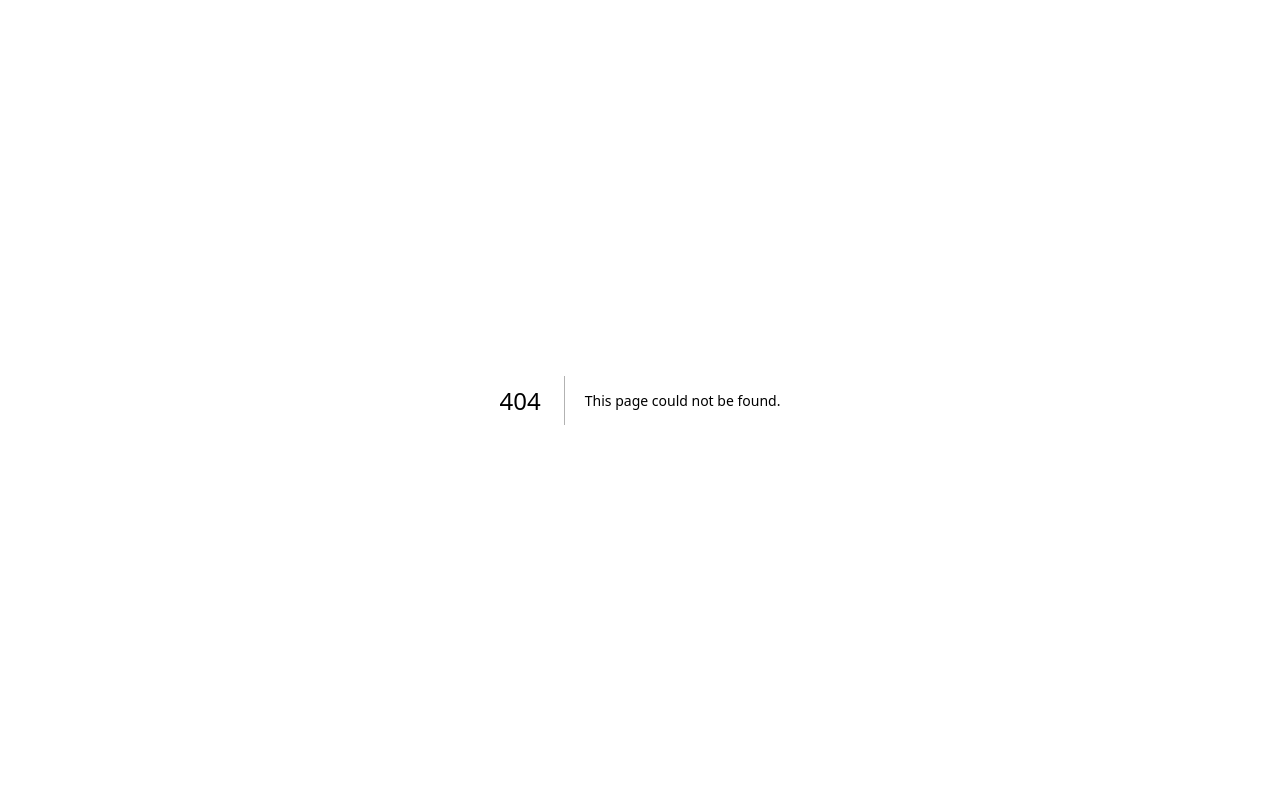
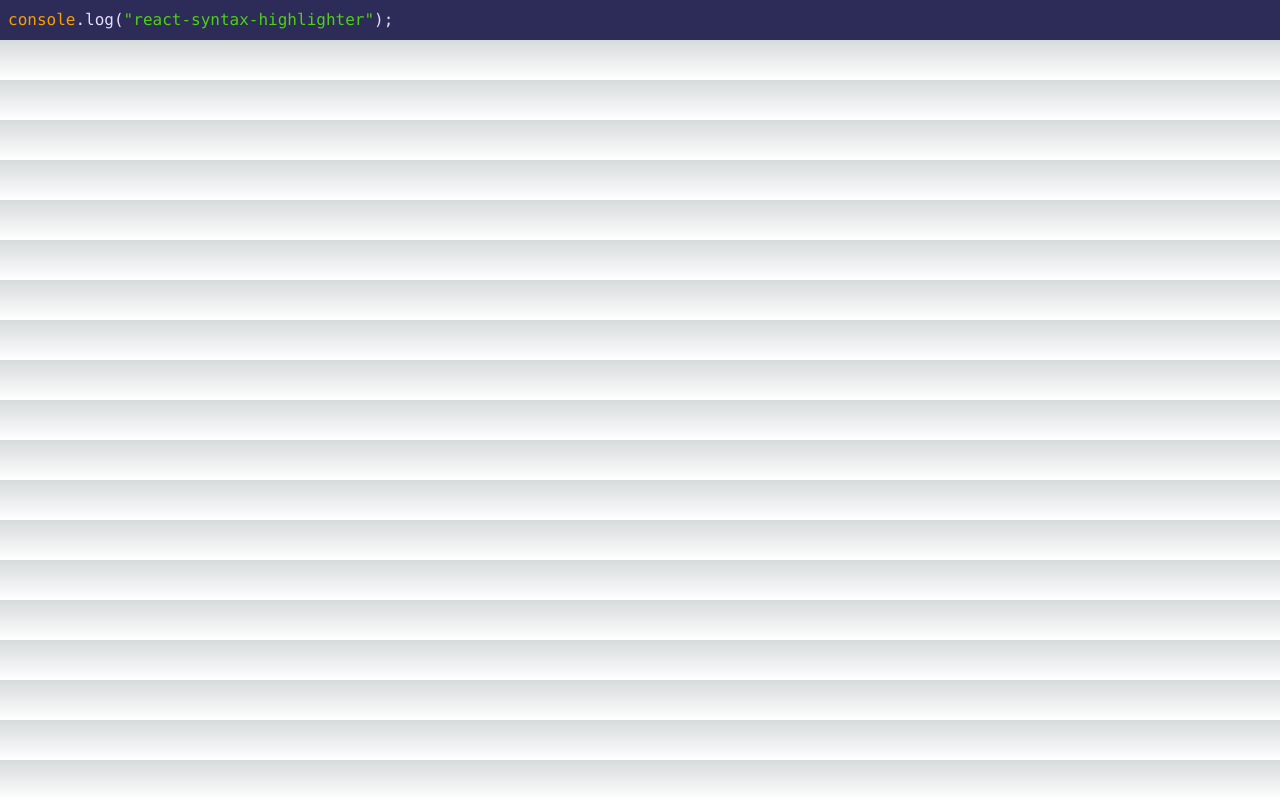
Before and after one commit to agongdai/nextjs-performance, a Next.js app: page /testing in a window 1280 px wide. Before the commit this address had no page. Built offline with nearby package versions, Linux system fonts and the light colour scheme.

Commit message:
react-syntax-highlighter

```diff
--- /dev/null
+++ b/src/app/testing/ClientWrapper.tsx
@@ -0,0 +1,14 @@
+'use client';
+
+import React from 'react';
+
+import JsesSyntaxHighlighter from './JsesSyntaxHighlighter';
+
+export default function ClientWrapper() {
+  return (
+    <JsesSyntaxHighlighter
+      language='javascript'
+      snippet={`console.log("react-syntax-highlighter");`}
+    />
+  );
+}
--- /dev/null
+++ b/src/app/testing/JsesSyntaxHighlighter.tsx
@@ -0,0 +1,46 @@
+'use client';
+
+import React from 'react';
+import { Light as SyntaxHighlighter, SyntaxHighlighterProps } from 'react-syntax-highlighter';
+import bash from 'react-syntax-highlighter/dist/esm/languages/hljs/bash';
+import css from 'react-syntax-highlighter/dist/esm/languages/hljs/css';
+import java from 'react-syntax-highlighter/dist/esm/languages/hljs/java';
+import javascript from 'react-syntax-highlighter/dist/esm/languages/hljs/javascript';
+import json from 'react-syntax-highlighter/dist/esm/languages/hljs/json';
+import less from 'react-syntax-highlighter/dist/esm/languages/hljs/less';
+import nginx from 'react-syntax-highlighter/dist/esm/languages/hljs/nginx';
+import python from 'react-syntax-highlighter/dist/esm/languages/hljs/python';
+import typescript from 'react-syntax-highlighter/dist/esm/languages/hljs/typescript';
+import xml from 'react-syntax-highlighter/dist/esm/languages/hljs/xml';
+import shadesOfPurple from 'react-syntax-highlighter/dist/esm/styles/hljs/shades-of-purple';
+
+SyntaxHighlighter.registerLanguage('bash', bash);
+SyntaxHighlighter.registerLanguage('css', css);
+SyntaxHighlighter.registerLanguage('java', java);
+SyntaxHighlighter.registerLanguage('javascript', javascript);
+SyntaxHighlighter.registerLanguage('json', json);
+SyntaxHighlighter.registerLanguage('less', less);
+SyntaxHighlighter.registerLanguage('nginx', nginx);
+SyntaxHighlighter.registerLanguage('python', python);
+SyntaxHighlighter.registerLanguage('typescript', typescript);
+SyntaxHighlighter.registerLanguage('xml', xml);
+
+type Props = Omit<SyntaxHighlighterProps, 'children'> & {
+  snippet: string;
+};
+
+export default function JsesSyntaxHighlighter({ snippet, ...props }: Props) {
+  const multiline = snippet.indexOf('\n') > -1;
+  return (
+    <div className='relative'>
+      <SyntaxHighlighter
+        language={(props.language || 'javascript').toLowerCase()}
+        style={shadesOfPurple}
+        showLineNumbers={multiline}
+        wrapLines
+      >
+        {snippet}
+      </SyntaxHighlighter>
+    </div>
+  );
+}
--- /dev/null
+++ b/src/app/testing/page.tsx
@@ -0,0 +1,7 @@
+import React from 'react';
+
+import ClientWrapper from './ClientWrapper';
+
+export default function ReactSyntaxHighlighterPage() {
+  return <ClientWrapper />;
+}
```
Also changed, not shown: package.json (+6 -4 lines), 2 other files (tests, documents, lock files or other folders).
